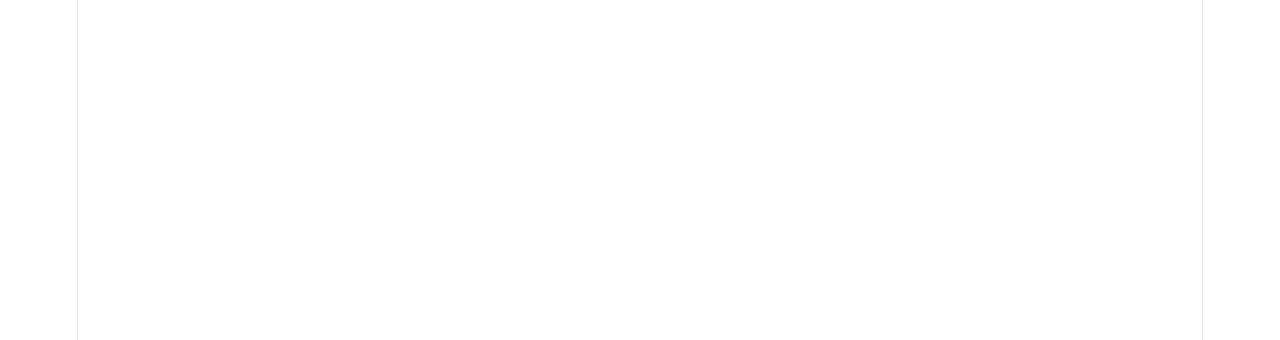
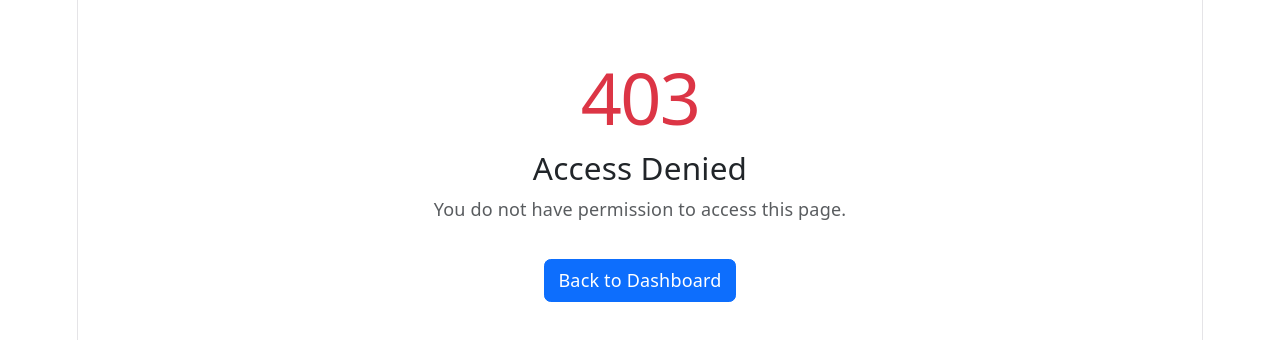
Before and after one commit to Khyati03/employee-management-ui, a React (Vite) app: page /access-denied in a window 1280 px wide. Before the commit this address had no page. Shown: the top 340 px of the page. Built offline with nearby package versions, Linux system fonts and the light colour scheme.

Commit message:
Global Exception handling

```diff
--- a/src/App.jsx
+++ b/src/App.jsx
@@ -9,6 +9,8 @@ import Departments from "./pages/Departments";
 import AddDepartment from "./pages/AddDepartment";
 import Profile from "./pages/Profile";
 import RoleProtectedRoute from "./components/RoleProtectedRoute";
+import NotFound from "./pages/NotFound";
+import AccessDenied from "./pages/AccessDenied";
 
 function App() {
     return (
@@ -47,7 +49,7 @@ function App() {
                 path="/employees/edit/:id"
                 element={
                     <RoleProtectedRoute role="ADMIN">
-                        <AddEmployee />
+                        <EditEmployee />
                     </RoleProtectedRoute>
                 }
             />
@@ -78,6 +80,12 @@ function App() {
                 }
             />
 
+            <Route
+                path="/access-denied"
+                element={<AccessDenied />}
+            />
+            <Route path="*" element={<NotFound />} />
+
         </Routes>
     );
 }
--- a/src/api/api.js
+++ b/src/api/api.js
@@ -1,10 +1,13 @@
 import axios from "axios";
+import { toast } from "react-toastify";
 
 const api = axios.create({
     baseURL: "http://localhost:8081",
 });
 
+// Request Interceptor
 api.interceptors.request.use((config) => {
+
     const token = localStorage.getItem("token");
 
     if (token) {
@@ -12,26 +15,40 @@ api.interceptors.request.use((config) => {
     }
 
     return config;
+
 });
 
-// 👇 Add this here
+// Response Interceptor
 api.interceptors.response.use(
-    (response) => {
-        return response;
-    },
+
+    (response) => response,
+
     (error) => {
 
-        if (error.response?.status === 401) {
+        if (error.response) {
 
-            localStorage.clear();
+            if (error.response.status === 401) {
 
-            alert("Session expired. Please login again.");
+                toast.error("Session expired. Please login again.");
 
-            window.location.href = "/";
+                localStorage.clear();
+
+                window.location.href = "/";
+
+            }
+
+            if (error.response.status === 403) {
+
+                window.location.href = "/access-denied";
+
+            }
+
         }
 
         return Promise.reject(error);
+
     }
+
 );
 
 export default api;
--- a/src/components/RoleProtectedRoute.jsx
+++ b/src/components/RoleProtectedRoute.jsx
@@ -10,7 +10,7 @@ function RoleProtectedRoute({ children, role }) {
     }
 
     if (userRole !== role) {
-        return <Navigate to="/dashboard" replace />;
+        return <Navigate to="/access-denied" replace />;
     }
 
     return children;
--- /dev/null
+++ b/src/pages/AccessDenied.jsx
@@ -0,0 +1,26 @@
+import { Link } from "react-router-dom";
+
+function AccessDenied() {
+    return (
+        <div className="container text-center mt-5">
+
+            <h1 className="display-3 text-danger">403</h1>
+
+            <h3>Access Denied</h3>
+
+            <p className="text-muted">
+                You do not have permission to access this page.
+            </p>
+
+            <Link
+                to="/dashboard"
+                className="btn btn-primary mt-3"
+            >
+                Back to Dashboard
+            </Link>
+
+        </div>
+    );
+}
+
+export default AccessDenied;
--- /dev/null
+++ b/src/pages/NotFound.jsx
@@ -0,0 +1,26 @@
+import { Link } from "react-router-dom";
+
+function NotFound() {
+    return (
+        <div
+            className="d-flex flex-column justify-content-center align-items-center vh-100"
+        >
+            <h1 className="display-1 text-danger">404</h1>
+
+            <h3>Page Not Found</h3>
+
+            <p className="text-muted">
+                The page you are looking for doesn't exist.
+            </p>
+
+            <Link
+                to="/dashboard"
+                className="btn btn-primary mt-3"
+            >
+                Back to Dashboard
+            </Link>
+        </div>
+    );
+}
+
+export default NotFound;
```
